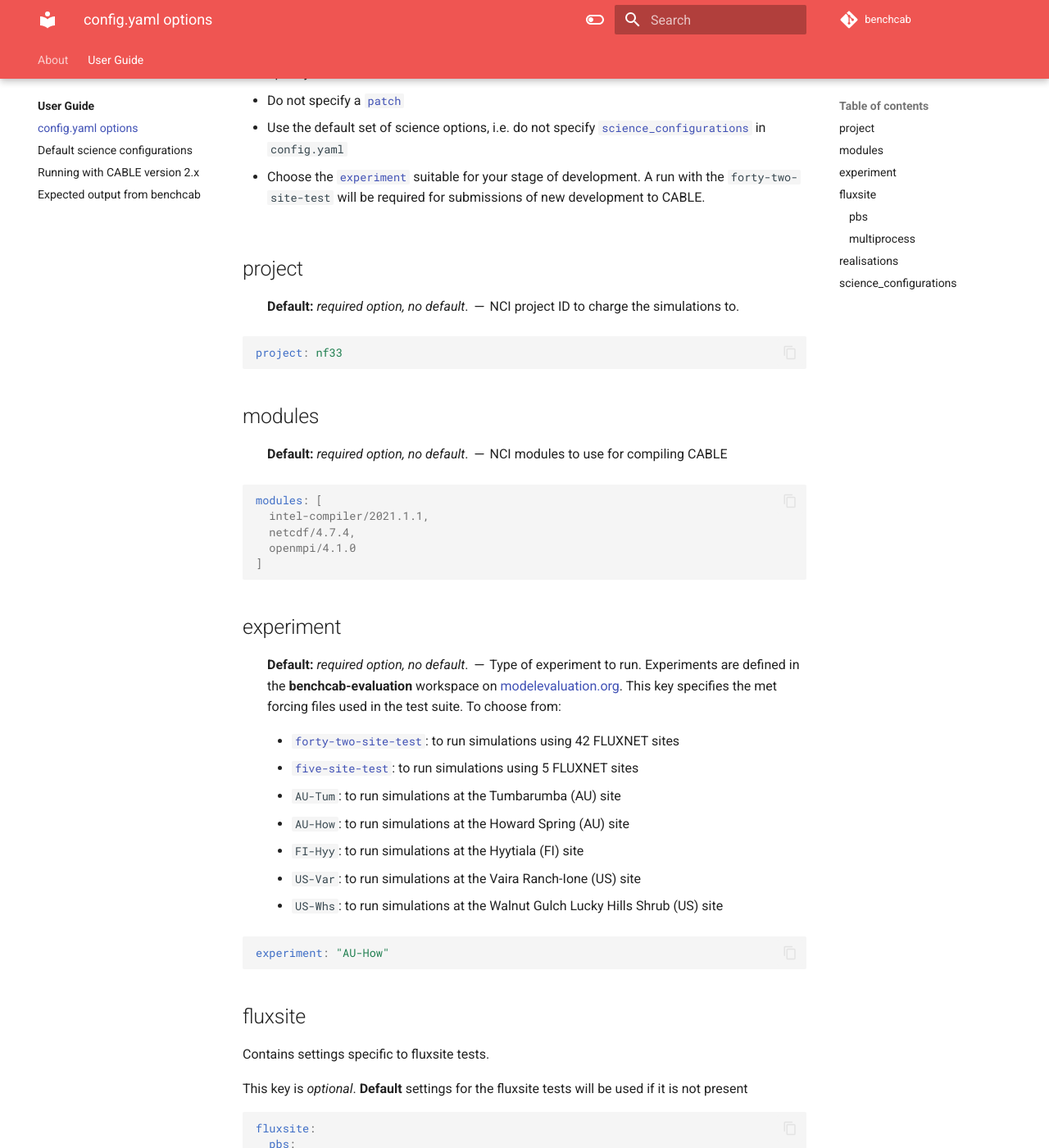
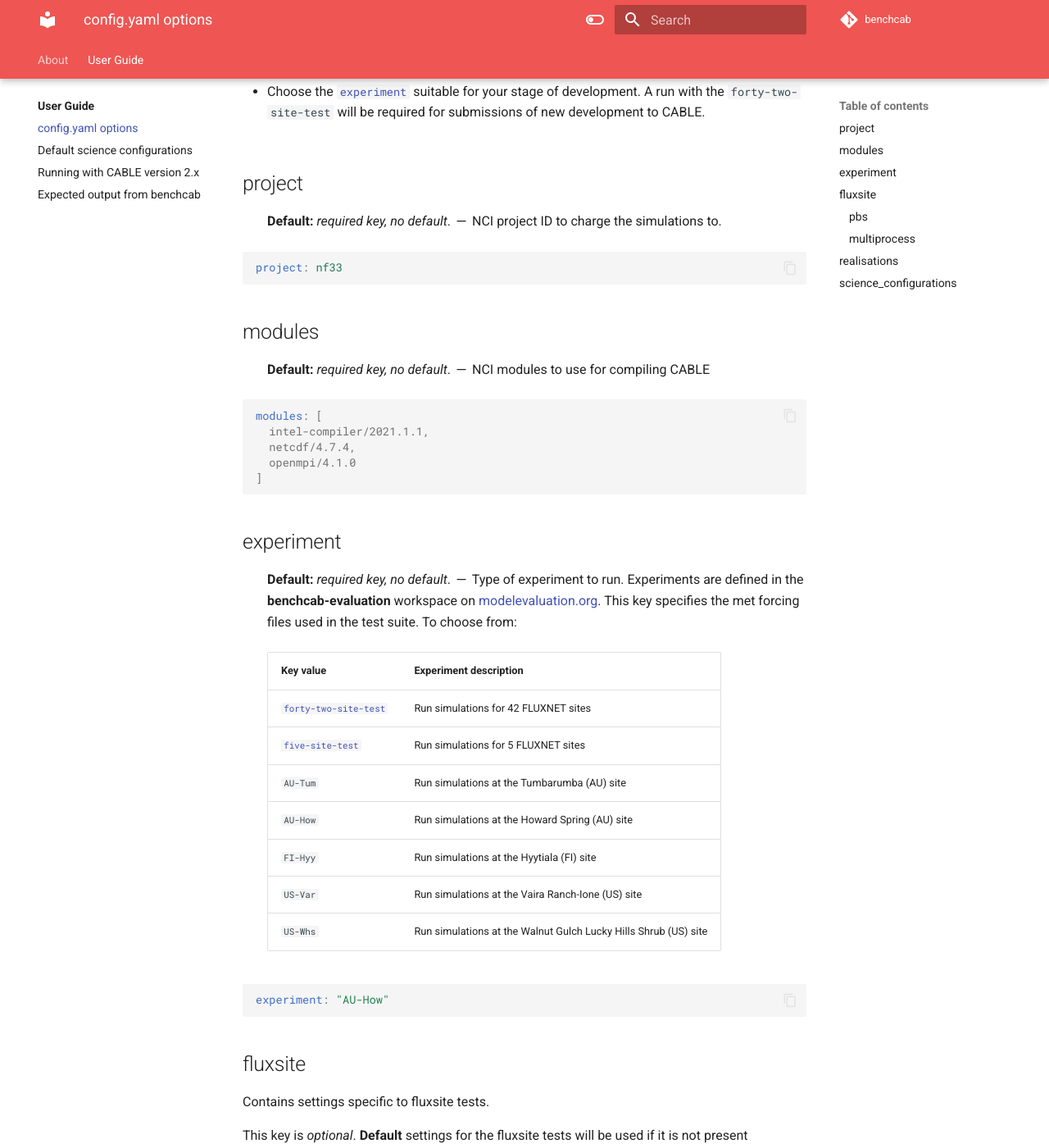
Before and after one commit to mdekauwe/CABLE_benchmarking, an MkDocs documentation site: the page built from docs/user_guide/config_options.md, in a window 1280 px wide and 1400 px high, scrolled down 446 px. Shown: the whole window at 82% size. Built offline with MkDocs 1.6.1 and Material for MkDocs 9.7.7, drawn with Linux system fonts in a browser that asks for light colours; comment, search, counter and statistics services are not loaded; some of the changed text lies outside the part shown.

Commit message:
#140- response to review
- remove admonition box, now redundant
- list experiments in table
- changed "required option" to "required key" for consitency with "optional key"

````diff
--- a/docs/user_guide/config_options.md
+++ b/docs/user_guide/config_options.md
@@ -35,7 +32,7 @@
 
 ## project
 
-: **Default:** _required option, no default_. :octicons-dash-24: NCI project ID to charge the simulations to.
+: **Default:** _required key, no default_. :octicons-dash-24: NCI project ID to charge the simulations to.
 
 ``` yaml
 
@@ -45,7 +42,7 @@
 
 ## modules
 
-: **Default:** _required option, no default_. :octicons-dash-24: NCI modules to use for compiling CABLE
+: **Default:** _required key, no default_. :octicons-dash-24: NCI modules to use for compiling CABLE
 
 ``` yaml
 
@@ -59,15 +56,17 @@
 
 ## experiment
 
-: **Default:** _required option, no default_. :octicons-dash-24: Type of experiment to run. Experiments are defined in the **benchcab-evaluation** workspace on [modelevaluation.org][meorg]. This key specifies the met forcing files used in the test suite. To choose from:
+: **Default:** _required key, no default_. :octicons-dash-24: Type of experiment to run. Experiments are defined in the **benchcab-evaluation** workspace on [modelevaluation.org][meorg]. This key specifies the met forcing files used in the test suite. To choose from:
 
-    - [`forty-two-site-test`][forty-two-me]: to run simulations using 42 FLUXNET sites
-    - [`five-site-test`][five-me]: to run simulations using 5 FLUXNET sites
-    - `AU-Tum`: to run simulations at the Tumbarumba (AU) site
-    - `AU-How`: to run simulations at the Howard Spring (AU) site
-    - `FI-Hyy`: to run simulations at the Hyytiala (FI) site
-    - `US-Var`: to run simulations at the Vaira Ranch-Ione (US) site
-    - `US-Whs`: to run simulations at the Walnut Gulch Lucky Hills Shrub (US) site
+: | Key value | Experiment description |
+|-----------|------------------------|
+| [`forty-two-site-test`][forty-two-me] | Run simulations for 42 FLUXNET sites |
+| [`five-site-test`][five-me] | Run simulations for 5 FLUXNET sites |
+| `AU-Tum` | Run simulations at the Tumbarumba (AU) site |
+| `AU-How` | Run simulations at the Howard Spring (AU) site |
+| `FI-Hyy` | Run simulations at the Hyytiala (FI) site |
+| `US-Var` | Run simulations at the Vaira Ranch-Ione (US) site |
+| `US-Whs` | Run simulations at the Walnut Gulch Lucky Hills Shrub (US) site |
 
 ```yaml
 
@@ -192,7 +191,7 @@
 
 [`path`](#+realisation.path){ #+realisation.path }
 
-: **Default:** _required option, no default_. :octicons-dash-24: The path of the branch relative to the SVN root of the CABLE repository (`https://trac.nci.org.au/svn/cable`).
+: **Default:** _required key, no default_. :octicons-dash-24: The path of the branch relative to the SVN root of the CABLE repository (`https://trac.nci.org.au/svn/cable`).
 
 ```yaml
 realisations: [
````
Also changed, not shown: other parts of docs/user_guide/config_options.md (+0 -3 lines).
